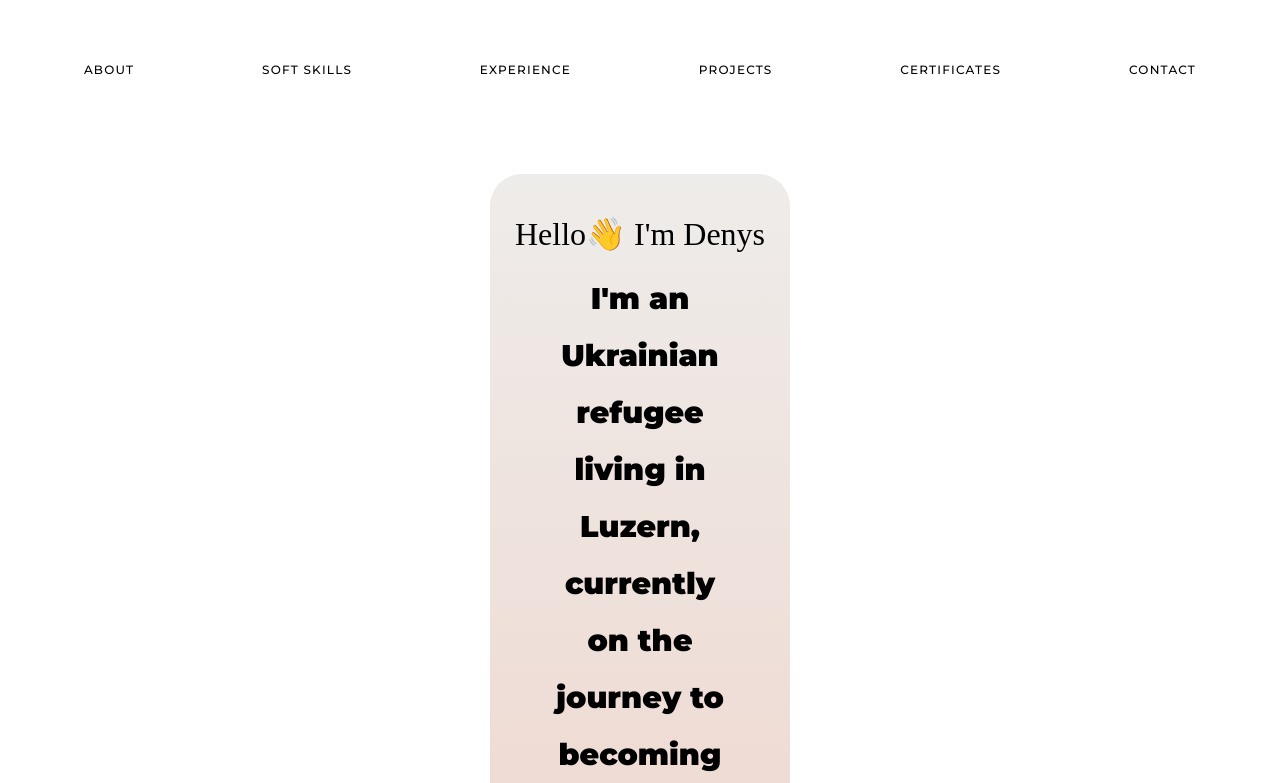
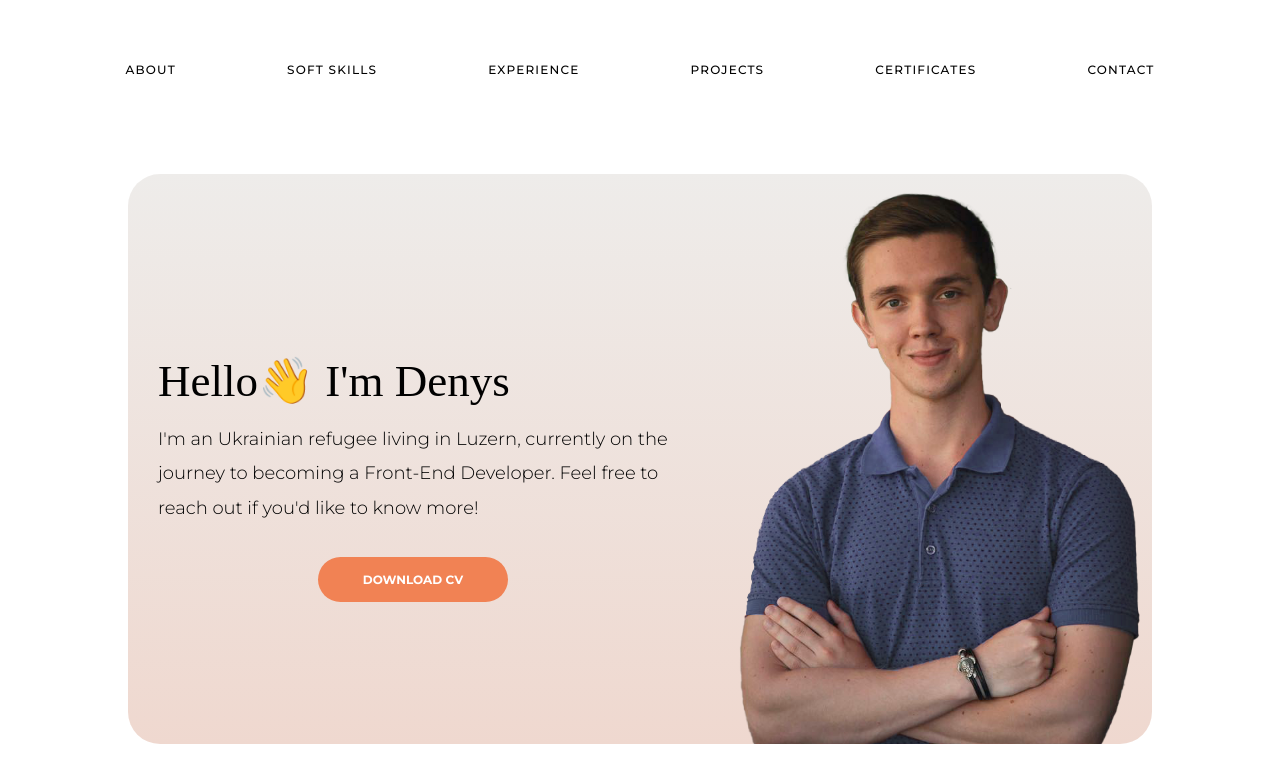
Before and after one commit to SeverinDenys/react-portfolio, a React (Vite) app: page / in a window 1280 px wide. Shown: the top 783 px of the page. Built offline with nearby package versions, Linux system fonts and the light colour scheme; a web font is replaced by a local one.

Commit message:
hero section responsive design tablet and laptop

```diff
--- a/src/components/Hero/Hero.jsx
+++ b/src/components/Hero/Hero.jsx
@@ -5,11 +5,12 @@ const Hero = () => {
   return (
     <section>
       <div className="hero__content">
+        <div>
           <h1 className="hero__title">Hello👋 I'm Denys</h1>
           <p className="hero__description">
-          I'm an Ukrainian refugee living in Luzern, currently on the
-          journey to becoming a Front-End Developer. Feel free to
-          reach out if you'd like to know more!
+            I'm an Ukrainian refugee living in Luzern, currently on
+            the journey to becoming a Front-End Developer. Feel free
+            to reach out if you'd like to know more!
           </p>
           <a
             href={pdfCV}
@@ -18,12 +19,15 @@ const Hero = () => {
           >
             DOWNLOAD CV
           </a>
+        </div>
+        <div>
           <img
             src={hero}
             className="hero__img"
             alt="the image of Denys Severin. Author of this react portfolio page"
           />
         </div>
+      </div>
     </section>
   );
 };
--- a/src/components/Hero/hero.scss
+++ b/src/components/Hero/hero.scss
@@ -9,7 +9,7 @@
 
   &__content {
     width: 30rem;
-
+    height: 74rem;
     margin: 0 auto;
     background: $color-bg-hero;
     display: flex;
@@ -17,10 +17,36 @@
     align-items: center;
     border-radius: 3.2rem;
     color: $color-text;
-
-    height: 74rem;
     position: relative;
     overflow: hidden;
+
+    @media (min-width: 425px) and (max-width: 767px) {
+      width: 40rem;
+    }
+
+    @media (min-width: 768px) {
+      display: flex;
+      flex-direction: row;
+      width: 72rem;
+      height: 60rem;
+    }
+
+    @media (min-width: 1024px) {
+      width: 1024px;
+      height: 57rem;
+    }
+
+    & > div {
+      display: flex;
+      flex-direction: column;
+      justify-content: center;
+      align-items: center;
+
+      @media (min-width: 768px) {
+        width: 59rem;
+        margin-left: 3rem;
+      }
+    }
   }
 
   &__title {
@@ -31,6 +57,16 @@
     font-weight: 500;
     line-height: 4rem;
     margin: 0;
+
+    @media (min-width: 768px) {
+      font-size: 4.5rem;
+      line-height: 5rem;
+    }
+
+    @media (min-width: 1024px) {
+      text-align: left;
+      width: 51rem;
+    }
   }
 
   &__description {
@@ -39,21 +75,22 @@
     width: 271px;
     font-size: 1.4rem;
     line-height: 1.9;
-    margin-top: 1.6rem;
-    margin-bottom: 3.2rem;
+    margin: 1.6rem 0 3.2rem;
     text-align: center;
 
     @media (min-width: 768px) {
-      width: 60%;
-      font-size: 3rem;
-      font-weight: 900;
+      font-size: 1.8rem;
+    }
+
+    @media (min-width: 1024px) {
+      text-align: left;
+      width: 51rem;
     }
   }
 
   &__contactBtn {
     text-align: center;
     background-color: $color-btn;
-
     text-decoration: none;
     width: 19rem;
     border-radius: 10rem;
@@ -75,13 +112,21 @@
     height: auto;
     object-fit: cover;
     position: relative;
-    margin-top: -2rem;
-    top: 2rem;
+    margin-top: -4rem;
+    top: 4rem;
     padding: 0 2.3rem;
 
     @media (min-width: 768px) {
-      width: 32rem;
-      height: 32rem;
+      margin-top: 2rem;
+      width: 48rem;
+      height: 100%;
+      right: 1.5rem;
+    }
+
+    @media (min-width: 1024px) {
+      width: 49rem;
+      margin-top: -4rem;
+      right: 0.5rem;
     }
   }
 }
--- a/src/components/Navbar/navbar.scss
+++ b/src/components/Navbar/navbar.scss
@@ -1,4 +1,6 @@
 .navbar {
+  // width: 90%;
+  // margin: 0 auto;
   background-color: $color-bg;
 
   // Swipeable Navbar on Mobile
--- a/src/styles/base.scss
+++ b/src/styles/base.scss
@@ -13,6 +13,7 @@ html {
 
 body {
   background: #fff;
-
+  max-width: 1180px;
+  margin: 0 auto;
   overflow-x: hidden;
 }
--- a/src/styles/variables.scss
+++ b/src/styles/variables.scss
@@ -7,6 +7,7 @@ $color-dark: #0b2447;
 $color-bg: #ffffff;
 
 $color-bg-hero: linear-gradient(#eeecea, #efd8cf);
+$color-bg-hero-big: linear-gradient(to left #efd8cf, #eeecea);
 
 $font-text: "Montserrat", serif;
 $font-heading: "Unbounded", serif;
```
Lines whose indentation alone changed are shown as unchanged.
